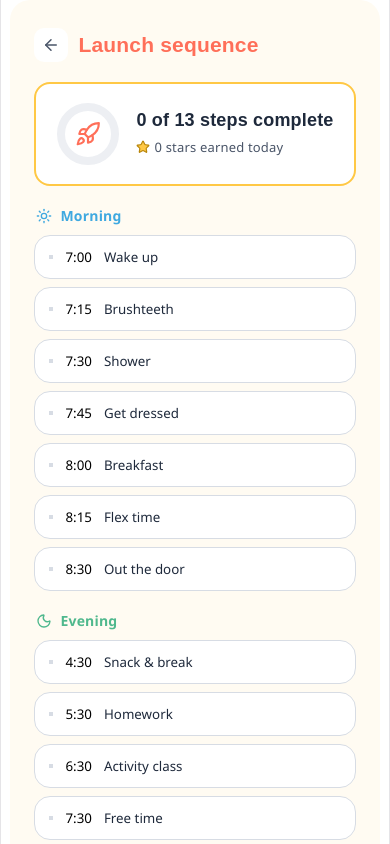
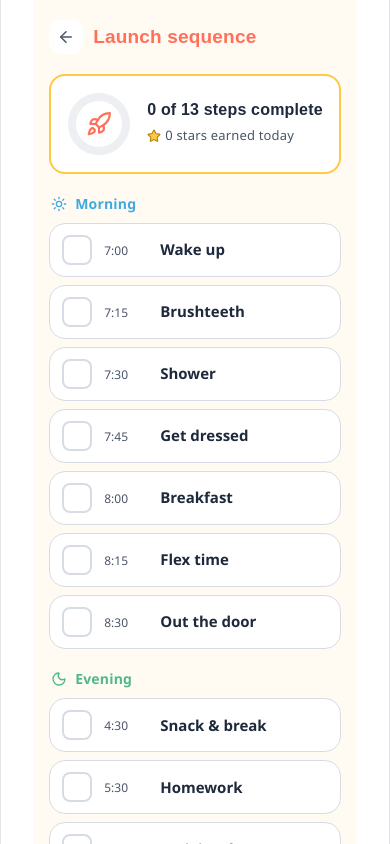
Before and after one commit to arunatara1111-creator/unit1-project, a React (Vite) app: page / in a window 390 px wide. Shown: the top 844 px of the page. Built offline with nearby package versions, Linux system fonts and the light colour scheme.

Commit message:
some styling are added

```diff
--- a/src/components/styles/child.css
+++ b/src/components/styles/child.css
@@ -208,3 +208,101 @@
   .task-button:active {
     transform: scale(0.98);
   }
+  /* Checkbox */
+
+  .task-checkbox {
+    width: 26px;
+
+    height: 26px;
+
+    border-radius: 8px;
+
+    flex-shrink: 0;
+
+    display: flex;
+
+    align-items: center;
+
+    justify-content: center;
+  }
+  /* Responsive Design */
+
+
+  @media (max-width: 600px) {
+    .child-app {
+      min-height: 100vh;
+
+      border-radius: 0;
+
+      padding: 20px 16px 28px;
+    }
+
+    .top-bar__title {
+      font-size: 19px;
+    }
+
+    .progress-card {
+      padding: 16px;
+    }
+
+    .progress-info__title {
+      font-size: 16px;
+    }
+
+    .task-button {
+      padding: 11px 12px;
+    }
+
+    .task-label {
+      font-size: 14px;
+    }
+  }
+  /* Task Time */
+
+     .task-time {
+      font-size: 12px;
+
+      color: #4a5568;
+
+      width: 44px;
+
+      flex-shrink: 0;
+    }
+
+    /* Task Label */
+
+    .task-label {
+      font-weight: 700;
+
+      font-size: 15px;
+
+      line-height: 1.3;
+
+      transition:
+        color 0.15s ease,
+        text-decoration 0.15s ease;
+    }
+
+    /* Empty State */
+
+    .empty-state {
+      text-align: center;
+
+      padding: 30px;
+
+      color: #4a5568;
+
+      font-size: 14px;
+    }
+
+    /* Loading */
+
+    .loading-state {
+      text-align: center;
+
+      padding: 60px;
+
+      color: #4a5568;
+
+      font-size: 15px;
+    }
```
